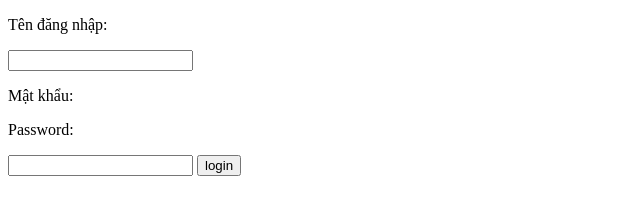
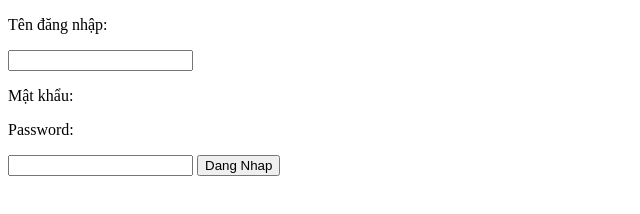
Before and after one commit to thaiduong2402/KT_CCPTPM, a plain HTML site: page index.html in a window 1280 px wide. Shown: the full height of the page, 0-640 px from the left. Drawn offline with Linux system fonts and the light colour scheme.

Commit message:
doi thanh dang nhap

```diff
--- a/index.html
+++ b/index.html
@@ -15,7 +15,7 @@
 		<input type="password">
 
 
-		<button>login</button>
+		<button>Dang Nhap</button>
 	</div>
 </body>
 </html>
```
